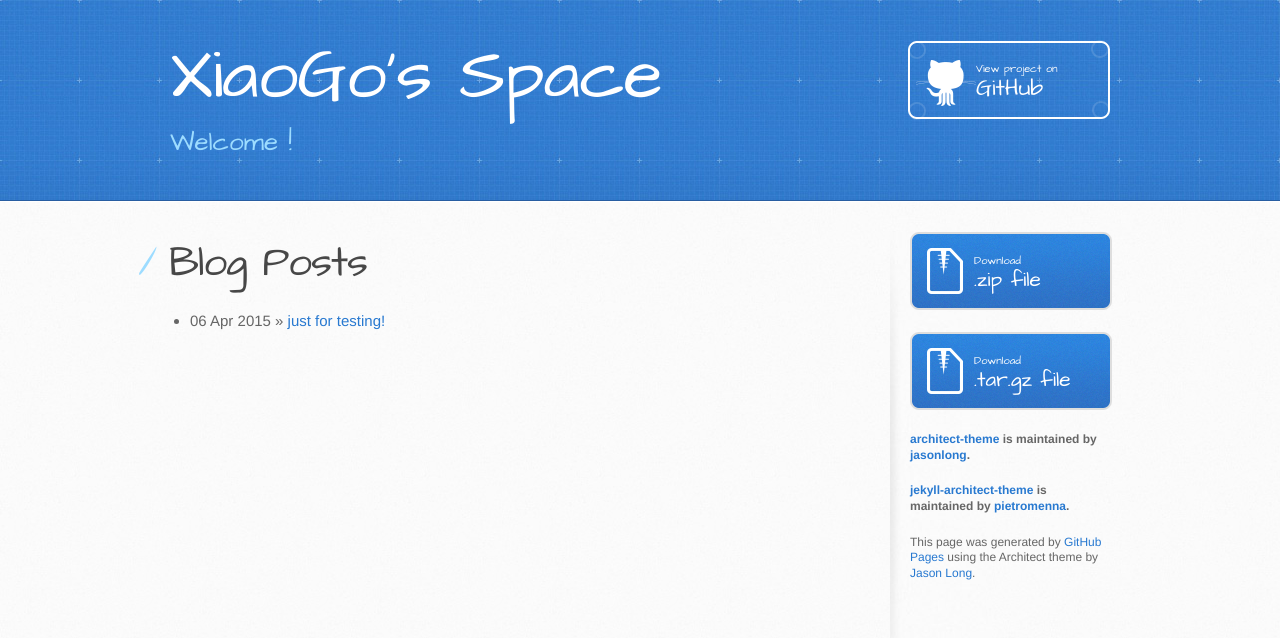
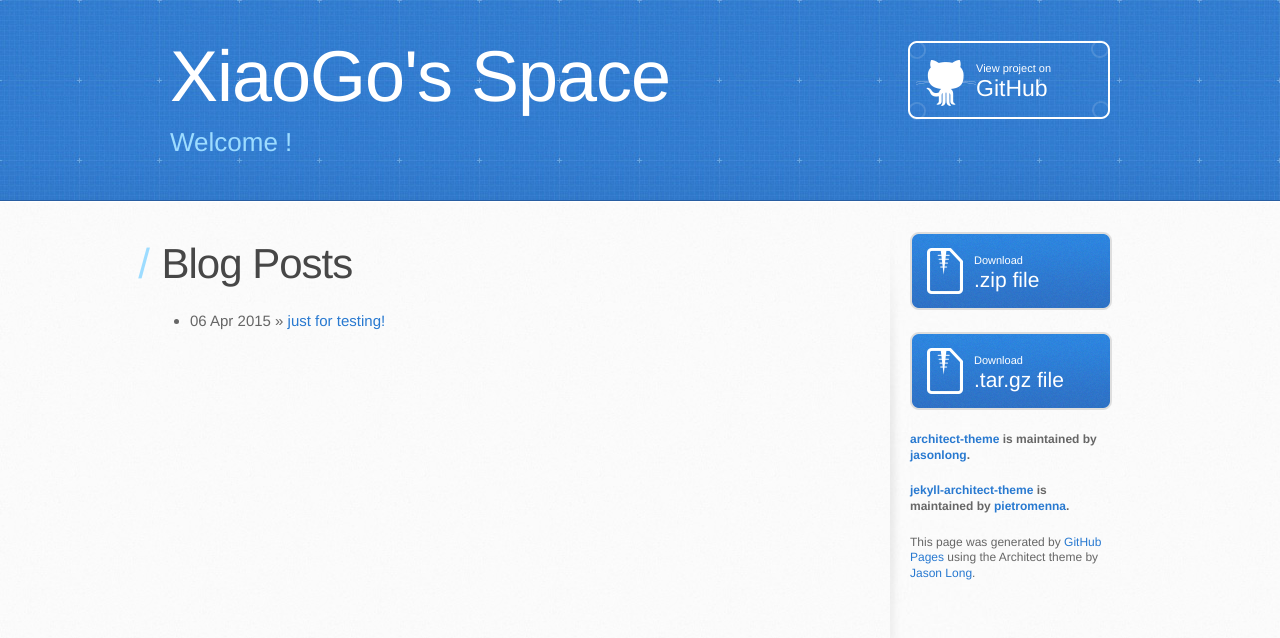
Before and after one commit to wswuai/wswuai.github.io, a Jekyll site: the page built from index.html, in a window 1280 px wide. Shown: the top 638 px of the page. Built offline with Jekyll 4.4.1, drawn with Linux system fonts in a browser that asks for light colours; some web fonts are replaced; Markdown is read by kramdown in place of the engine named in the settings.

Commit message:
Update default.html

```diff
--- a/_layouts/default.html
+++ b/_layouts/default.html
@@ -4,7 +4,7 @@
     <meta charset='utf-8'>
     <meta http-equiv="X-UA-Compatible" content="chrome=1">
     <meta name="viewport" content="width=device-width, initial-scale=1, maximum-scale=1">
-    <link href='https://fonts.googleapis.com/css?family=Architects+Daughter' rel='stylesheet' type='text/css'>
+    <link href='http://fonts.cncdn.cn/architectsdaughter/ArchitectsDaughter.ttf' rel='stylesheet' type='text/css'>
     <link rel="stylesheet" type="text/css" href="/stylesheets/stylesheet.css" media="screen" />
     <link rel="stylesheet" type="text/css" href="/stylesheets/pygment_trac.css" media="screen" />
     <link rel="stylesheet" type="text/css" href="/stylesheets/print.css" media="print" />
```
